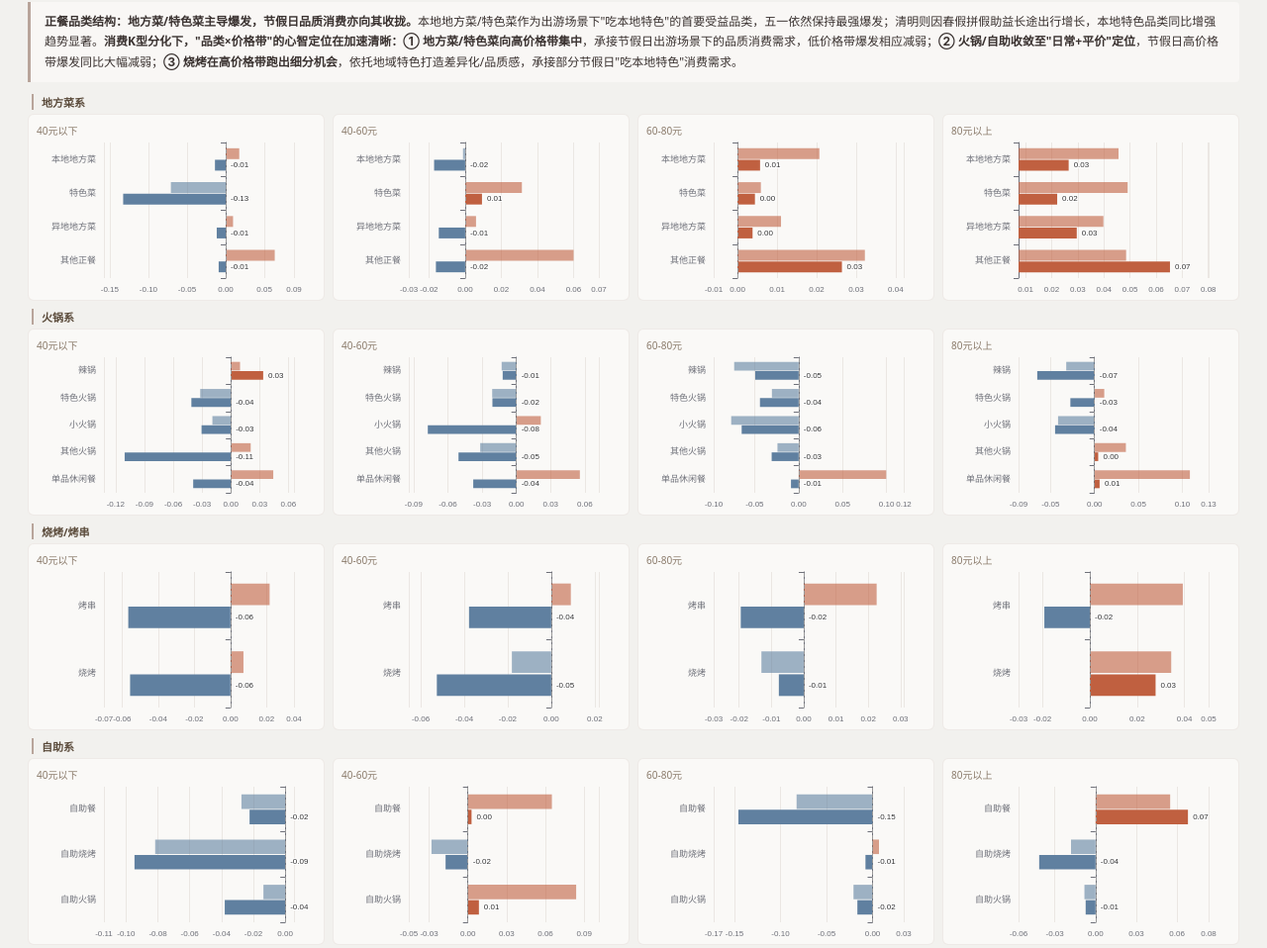
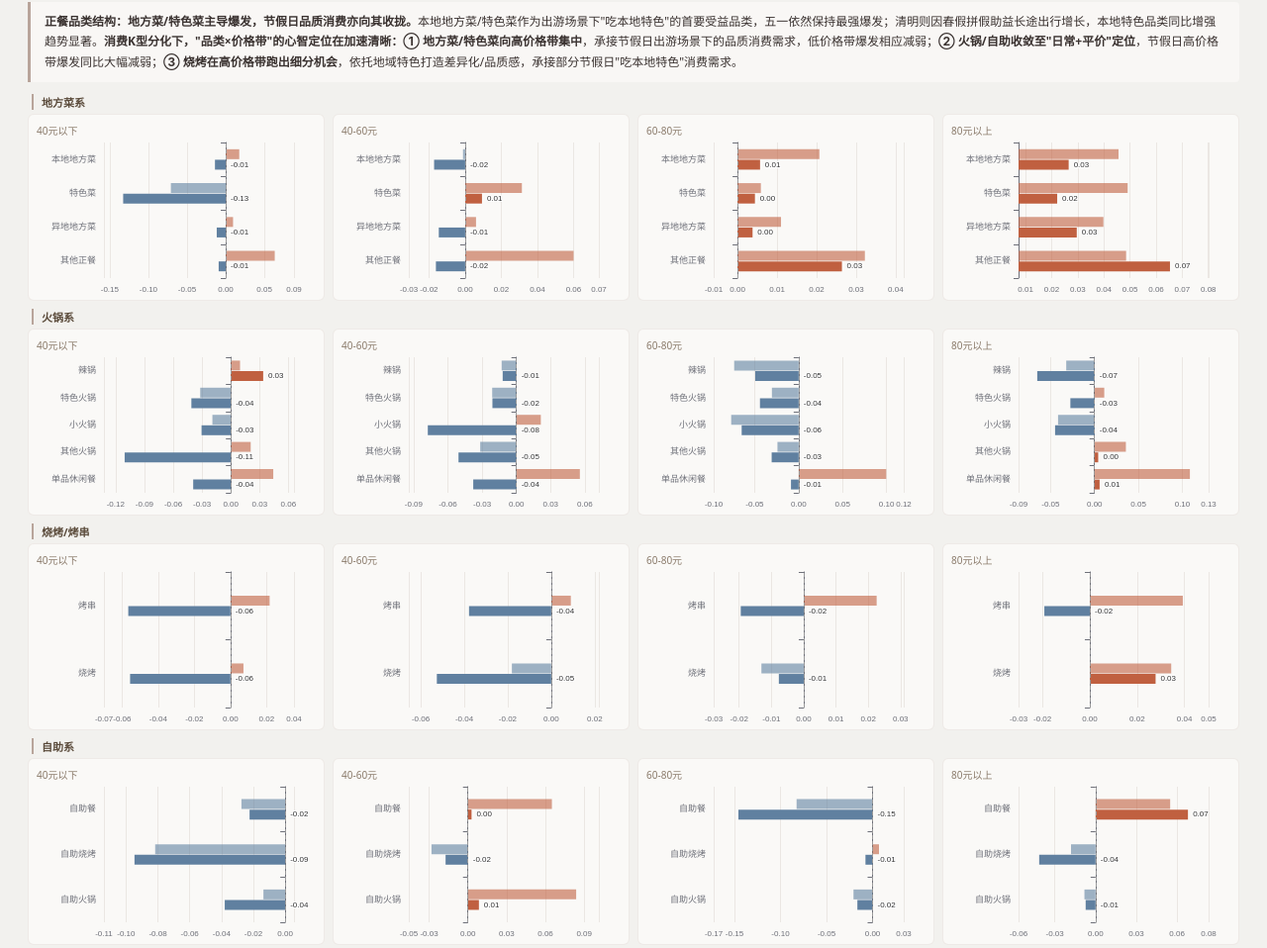
Before and after one commit to zhongyn-ai/holiday-report, a plain HTML site: page qmwy.html in a window 1280 px wide. Shown: the part 811-1769 px from the top of the page at 99% size. Drawn offline with nearby package versions, Linux system fonts and the light colour scheme.

Commit message:
fix: uniform barWidth in Section4/PD charts (px instead of %)

```diff
--- a/qmwy.html
+++ b/qmwy.html
@@ -216,10 +216,10 @@ function s2(){
         series:[
           {name:'清明',type:'bar',
             data:items.map(d=>({value:d.qm_yoy,itemStyle:{color:yoyColor(d.qm_yoy),opacity:0.6}})),
-            barWidth:'32%',barGap:'6%'},
+            barWidth:10,barGap:'6%'},
           {name:'五一',type:'bar',
             data:items.map(d=>({value:d.wy_yoy,itemStyle:{color:yoyColor(d.wy_yoy)}})),
-            barWidth:'32%',
+            barWidth:10,
             label:{show:true,position:'right',fontSize:8,formatter:p=>p.value.toFixed(2)},
             markLine:{silent:true,symbol:'none',lineStyle:{color:'#999',type:'dashed'},data:[{xAxis:0}]}}
         ],
```
Also changed, not shown: cny.html (+1 -1 lines).
